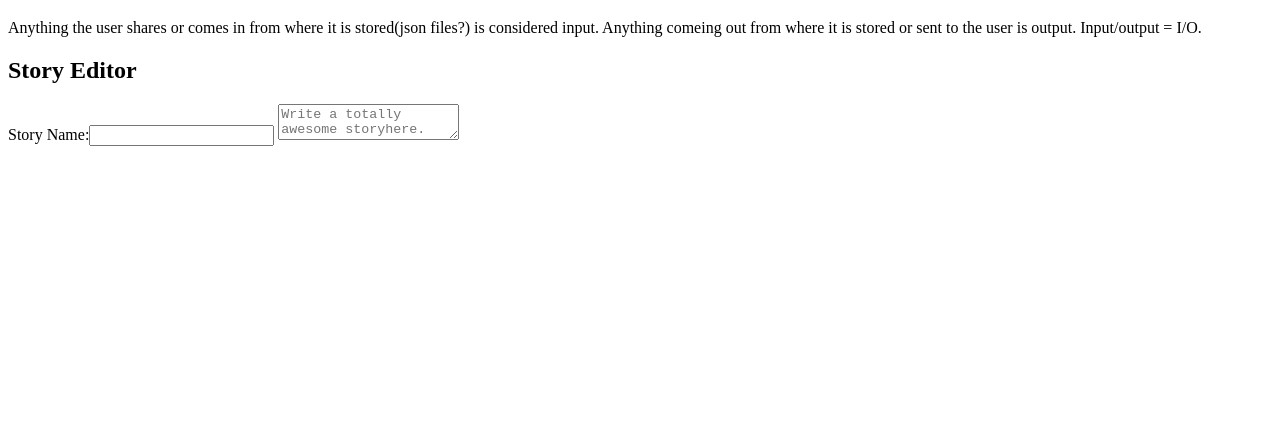
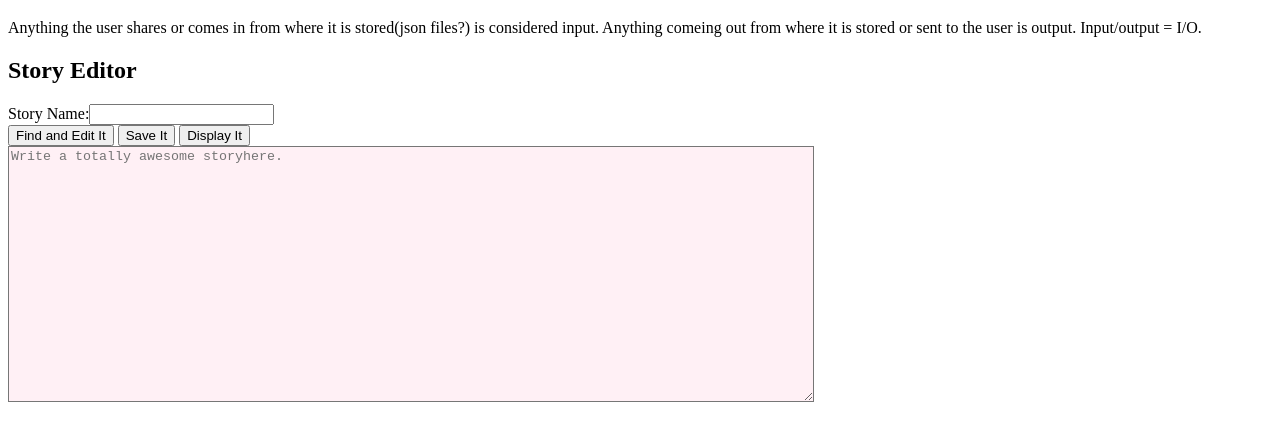
Before and after one commit to mayhem-roberts/wdd330, a plain HTML site: page week01/examples.html in a window 1280 px wide. Shown: the part 61-502 px from the top of the page. Drawn offline with Linux system fonts and the light colour scheme.

Commit message:
Local storage - story editor

```diff
--- a/week01/examples.html
+++ b/week01/examples.html
@@ -6,6 +6,13 @@
     <meta name="viewport" content="width=device-width, initial-scale=1.0">
     <title>Examples Week 01</title>
 </head>
+<style>
+    textarea {
+        width: 800px;
+        height: 250px;
+        background-color: lavenderblush;
+    }
+</style>
 <body>
     <h1>Notes:</h1>
     <p>
@@ -14,8 +21,29 @@
 
     <h2>Story Editor</h2>
     Story Name:<input id=name_input></input>
+    <section>
+        <button onclick="loadStory()">Find and Edit It</button>
+        <button onclick="saveStory()">Save It</button>
+        <button onclick="displayStory()">Display It</button>
+    </section>
     <textarea id="story_editor" placeholder="Write a totally awesome storyhere."></textarea>
+    <section id="story_display"></section>
 
-<script></script>
+<script>
+    function loadStory() {
+        var storyName = document.getElementById("name_input").value;
+        var storyHTML = localStorage.getItem(storyName);
+        document.getElementById("story_editor").value = storyHTML;
+    }
+    function saveStory() {
+        var storyName = document.getElementById("name_input").value;
+        var storyHTML = document.getElementById("story_editor").value;
+        localStorage.setItem(storyName, storyHTML)
+    }
+    function displayStory() {
+        var storyHTML = document.getElementById("story_editor").value;
+        document.getElementById("story_display").innerHTML = storyHTML;
+    }
+</script>
 </body>
 </html>
```
